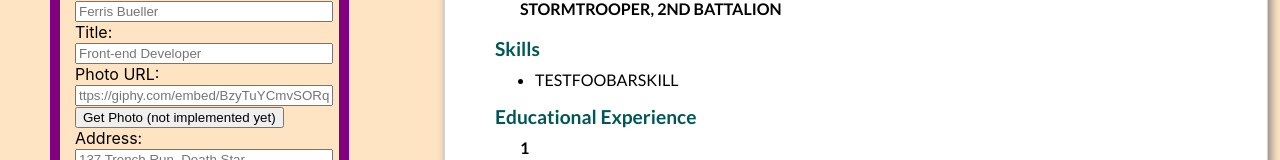
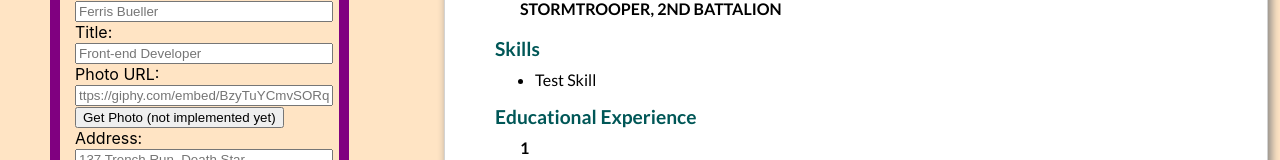
Before and after one commit to dianaroemer/cv-application-project, a React (Create React App) app: page / in a window 1280 px wide. Shown: the part 281-441 px from the top of the page. Built offline with nearby package versions, Linux system fonts and the light colour scheme.

Commit message:
Update initial skill text content

```diff
--- a/src/App.js
+++ b/src/App.js
@@ -46,7 +46,7 @@ class App extends Component {
 
       },
       skillArr: [
-        {skill: 'TESTFOOBARSKILL', key: uniqid(), type: 'skill', edit: true},
+        {skill: 'Test Skill', key: uniqid(), type: 'skill', edit: true},
       ],
       educationalExperience: {
         type: 'educationalExperience',
```
